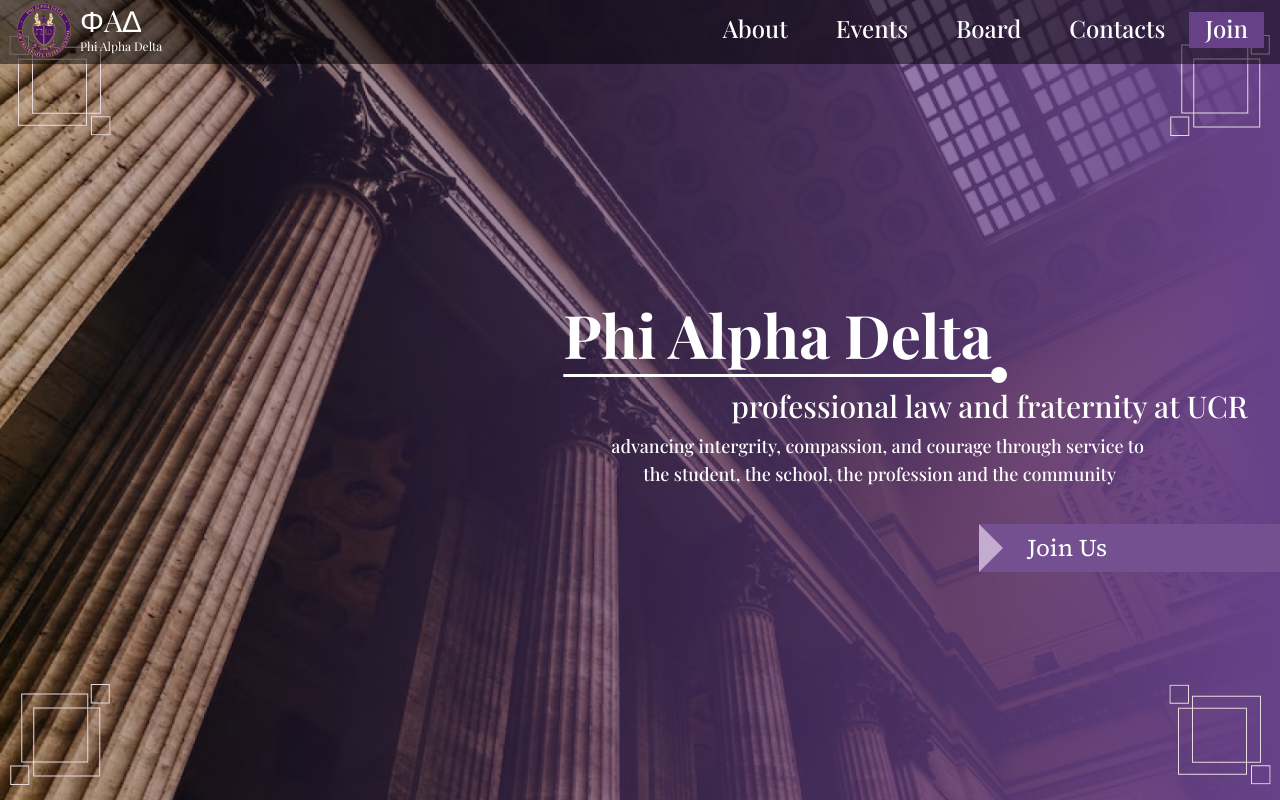
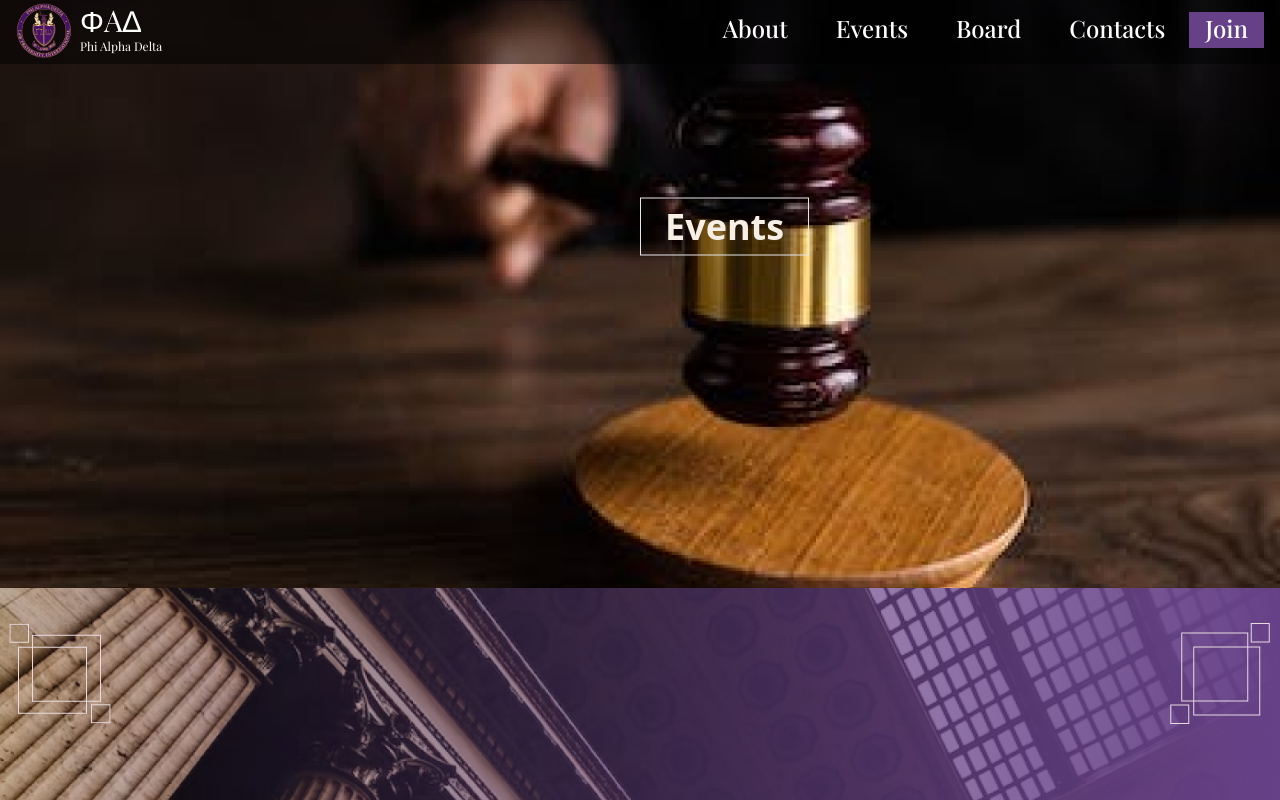
Before and after one commit to acm-ucr/pad-website, a Next.js app: page / in a window 1280 px wide. Shown: the top 800 px of the page. Built offline with nearby package versions, Linux system fonts and the light colour scheme; a web font is replaced by a local one.

Commit message:
header done

```diff
--- a/next.config.js
+++ b/next.config.js
@@ -6,6 +6,7 @@
   images: {
     loader: "akamai",
     path: "",
+    unoptimized: true,
   },
   basePath: "",
   assetPrefix: "",
--- a/src/app/page.js
+++ b/src/app/page.js
@@ -2,9 +2,13 @@
 import AboutSection from "@/components/AboutSection";
 import CourValuesSection from "@/components/CourValuesSection";
 import DeclarationOfPurpose from "@/components/DeclarationOfPurpose";
+import events from "../../public/events.png";
+import Header from "@/components/Header";
+
 const Home = () => {
   return (
     <div className="w-screen flex flex-col min-h-screen overflow-hidden">
+      <Header title="Events" src={events} />
       <Landing />
       <AboutSection />
       <CourValuesSection />
--- a/src/components/Footer.jsx
+++ b/src/components/Footer.jsx
@@ -9,7 +9,7 @@
 const Footer = () => {
   return (
     <div className="relative w-full bg-pad-purple h-[375px] overflow-hidden flex justify-between items-end">
-      <div className="absolute bottom-0 right-0 scale-50 translate-x-1/4 translate-y-1/4">
+      <div className="absolute bottom-0 right-0 scale-50 translate-x-1/4 translate-y-1/4 ">
         <PADsvg color="#674188" />
       </div>
 
--- a/src/components/Header.jsx
+++ b/src/components/Header.jsx
@@ -1,7 +1,17 @@
 import React from "react";
+import Image from "next/image";
 
-const Header = () => {
-  return <div>Header</div>;
+const Header = ({ src, title }) => {
+  return (
+    <div className=" relative w-full  overflow-hidden  justify-between">
+      <Image src={src} alt="header img" />
+      <div className="absolute -left-16  bottom-60 ml-[55%] text-4xl text-pad-beige font-bold -translate-y-1/4 ">
+        <p className="flex  px-4 py-2 -translate-y-full border-solid border-1 border-beige-50 ">
+          {title}
+        </p>
+      </div>
+    </div>
+  );
 };
 
 export default Header;
```
